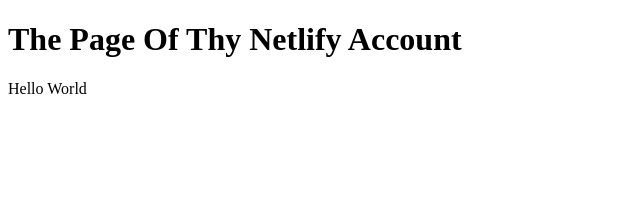
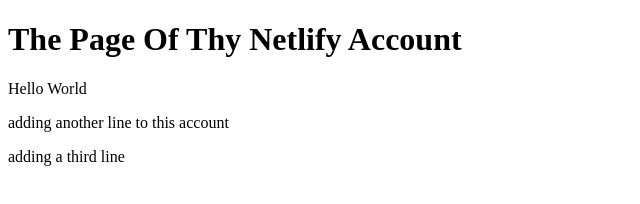
Before and after one commit to boshinator/netlify, a plain HTML site: page index.html in a window 1280 px wide. Shown: the whole page, without its empty margins (0-640 px from the left). Drawn offline with Linux system fonts and the light colour scheme.

Commit message:
updated netlify

```diff
--- a/index.html
+++ b/index.html
@@ -9,6 +9,8 @@
     <h1>The Page Of Thy Netlify Account</h1>
 
     <p>Hello World</p>
+    <p>adding another line to this account</p>
+    <p>adding a third line</p>
 
 </body>
 </html>
```
